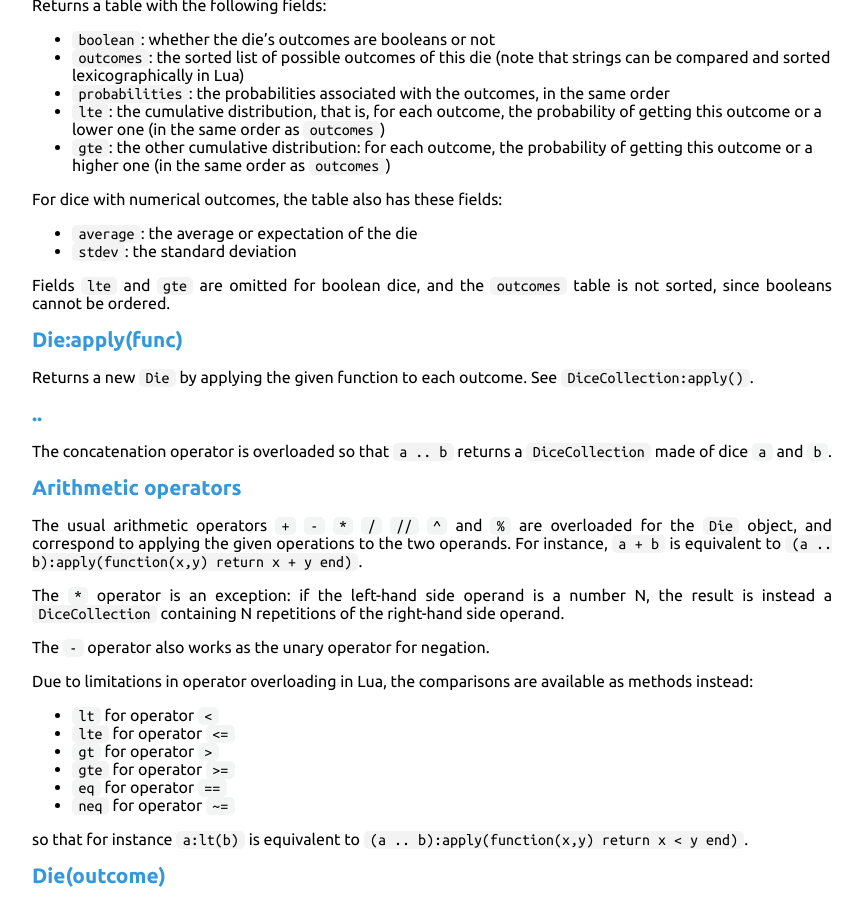
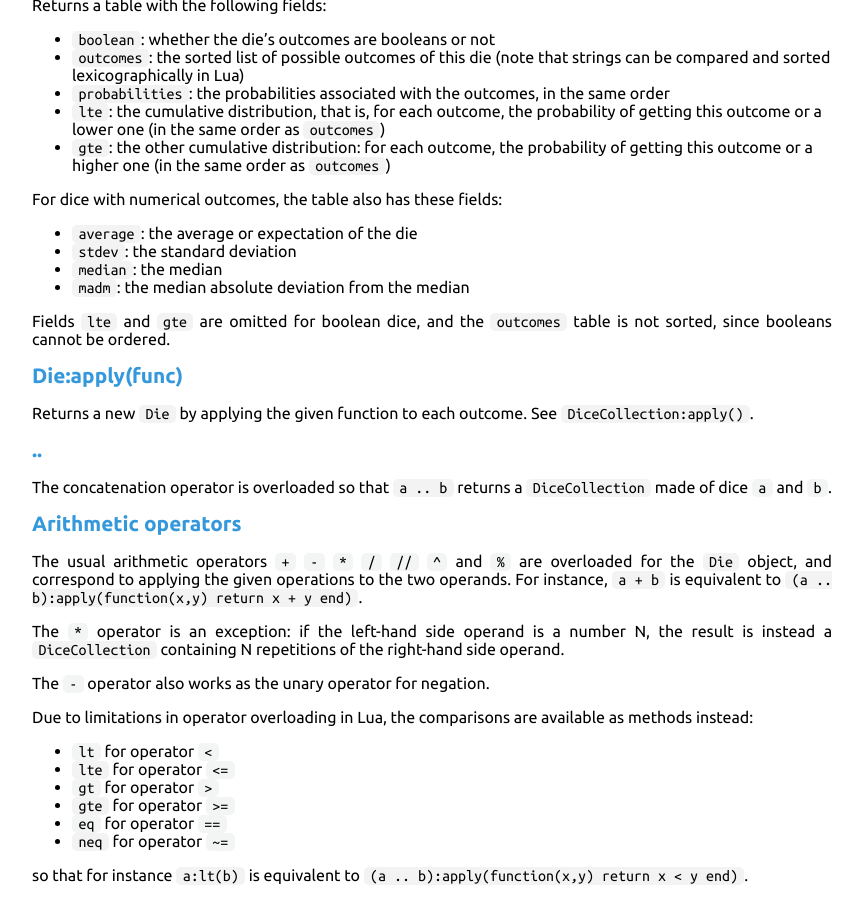
Before and after one commit to Castux/SnakeEyes, a Jekyll site: the page built from docs.md, in a window 1280 px wide and 900 px high, scrolled down 2398 px. Shown: the whole window, without its empty margins (208-1071 px from the left). Built offline with Jekyll 4.4.1, drawn with Linux system fonts in a browser that asks for light colours.

Commit message:
added median and MADM

```diff
--- a/docs.md
+++ b/docs.md
@@ -108,6 +108,8 @@ For dice with numerical outcomes, the table also has these fields:
 
 - `average`: the average or expectation of the die
 - `stdev`: the standard deviation
+- `median`: the median
+- `madm`: the median absolute deviation from the median
 
 Fields `lte` and `gte` are omitted for boolean dice, and the `outcomes` table is not sorted, since booleans cannot be ordered.
 
```
Also changed, not shown: 1 other file.
